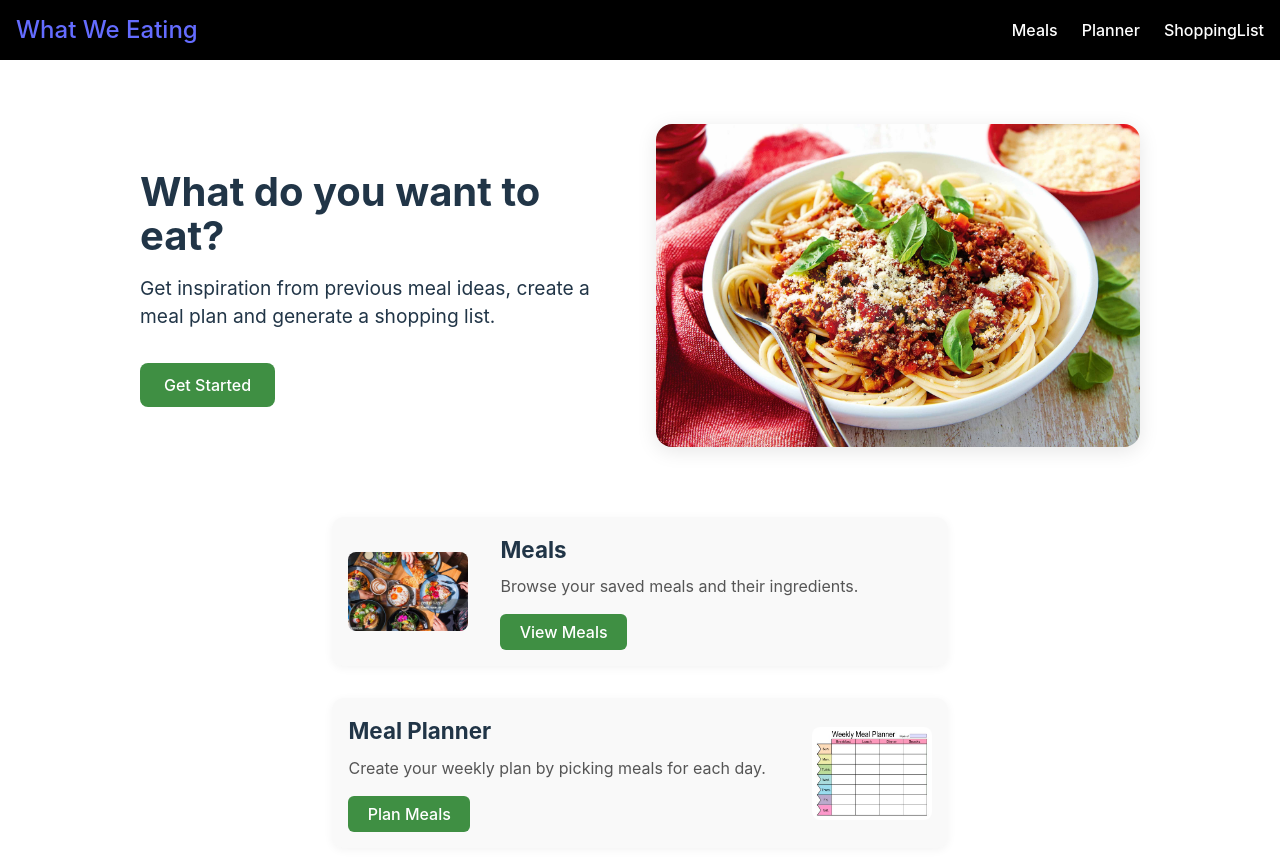
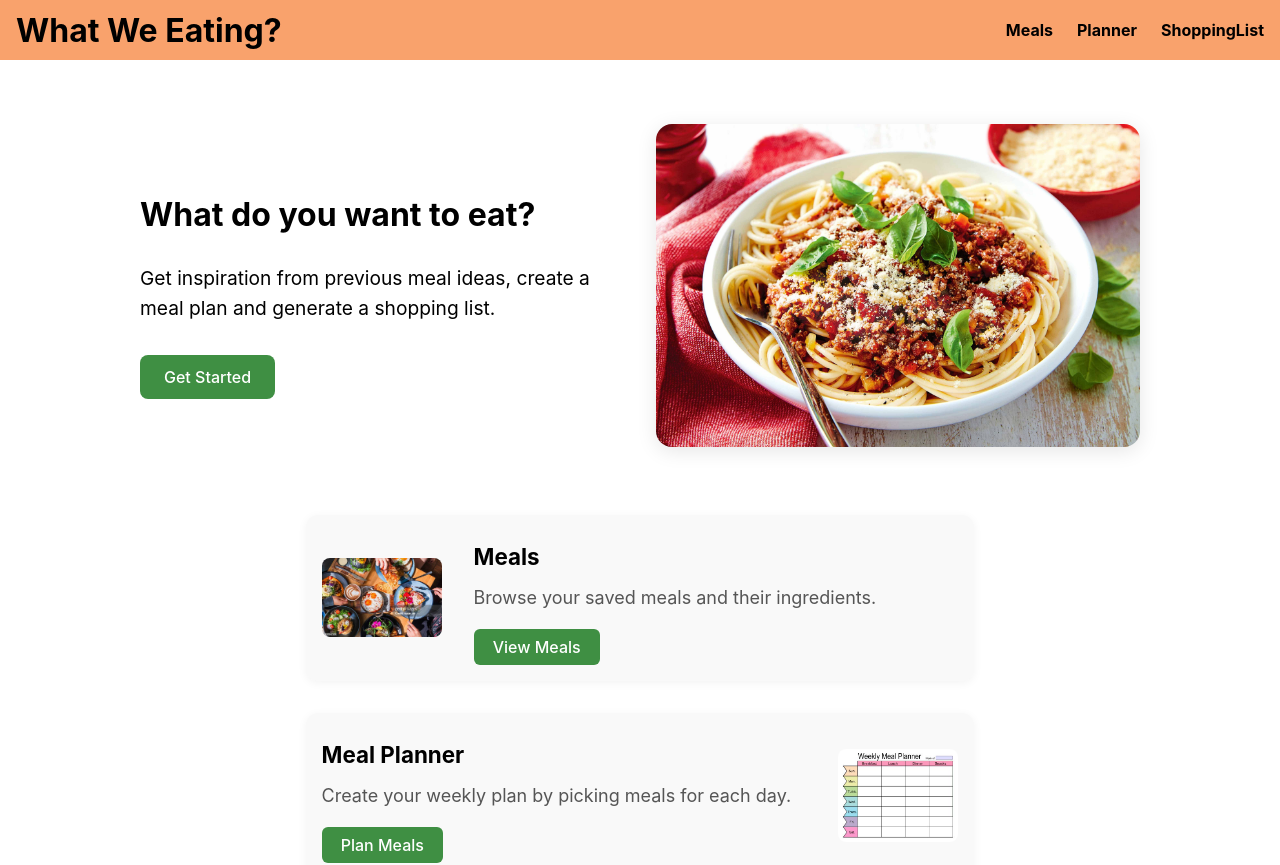
Before and after one commit to EoinCous/shopping-list-generator, a React (Vite) app: page / in a window 1280 px wide. Shown: the top 865 px of the page. Built offline with nearby package versions, Linux system fonts and the light colour scheme.

Commit message:
fix MealDetails routing

```diff
--- a/src/App.jsx
+++ b/src/App.jsx
@@ -15,7 +15,7 @@ function App() {
         <Routes>
           <Route path='/' element={<Home />}/>
           <Route path='/meals' element={<Meals />}/>
-          <Route path='/meals/:id' element={<MealDetails />}/>
+          <Route path='/meal/:id' element={<MealDetails />}/>
           <Route path='/planner' element={<Planner />}/>
           <Route path='/shopping-list' element={<ShoppingList />}/>
         </Routes>
--- a/src/components/MealFilter.jsx
+++ b/src/components/MealFilter.jsx
@@ -1,4 +1,3 @@
-import { useState } from "react";
 import "../css/MealFilter.css";
 
 const mealTypes = ["All", "Breakfast", "Lunch", "Dinner"];
--- a/src/components/NavBar.jsx
+++ b/src/components/NavBar.jsx
@@ -9,7 +9,7 @@ function NavBar() {
   return (
     <nav className="navbar">
         <div className="logo">
-            <Link to="/" onClick={() => setMenuOpen(false)}>What We Eating</Link>
+            <Link to="/" onClick={() => setMenuOpen(false)}>What We Eating?</Link>
         </div>
 
       <button className="burger" onClick={toggleMenu}>
--- a/src/css/FeatureCard.css
+++ b/src/css/FeatureCard.css
@@ -34,8 +34,6 @@
 }
 
 .feature-content button {
-  background-color: #3f8f43;
-  color: white;
   padding: 0.5rem 1.2rem;
   border: none;
   border-radius: 6px;
--- a/src/css/Home.css
+++ b/src/css/Home.css
@@ -19,7 +19,7 @@
 }
 
 .hero-text h1 {
-  font-size: 2.5rem;
+  font-size: 2rem;
   margin-bottom: 1rem;
 }
 
@@ -31,8 +31,6 @@
 .hero-text button {
   padding: 0.75rem 1.5rem;
   font-size: 1rem;
-  background-color: #3f8f43;
-  color: #fff;
   border: none;
   border-radius: 8px;
   cursor: pointer;
--- a/src/css/MealFilter.css
+++ b/src/css/MealFilter.css
@@ -8,7 +8,7 @@
 .meal-filter button {
   padding: 0.6rem 1.2rem;
   border: none;
-  background-color: #eee;
+  background-color: #9e9e9e;
   border-radius: 20px;
   cursor: pointer;
   transition: background-color 0.3s ease;
--- a/src/css/NavBar.css
+++ b/src/css/NavBar.css
@@ -8,13 +8,15 @@
   justify-content: space-between;
   align-items: center;
   padding: 0 1rem;
-  background-color: #000000;
+  background-color: var(--colouraccent2);
   z-index: 1100;
 }
 
-.logo {
-  font-size: 1.5rem;
-  color: white;
+.navbar .logo a {
+  font-size: 2rem;
+  font-weight: bold;
+  color: var(--coloursecondary);
+  text-decoration: none;
 }
 
 .nav-links {
@@ -24,13 +26,13 @@
 }
 
 .nav-links li a {
-  color: white;
+  color: var(--coloursecondary);
   text-decoration: none;
-  font-weight: 500;
+  font-weight: bold;
 }
 
 .nav-links li a:hover {
-  color: #0077cc;
+  color: var(--colourprimary);
 }
 
 /* Hide burger on desktop */
@@ -49,12 +51,16 @@
     display: block; /* Show burger */
   }
 
+  .burger:hover {
+  background-color: var(--colouraccent2);
+}
+
   .nav-links {
     position: absolute;
     top: 60px;
     left: 0;
     width: 100%;
-    background: #000000;
+    background: var(--colouraccent2);
     flex-direction: column;
     align-items: center;
     padding-top: 2rem;
--- a/src/css/index.css
+++ b/src/css/index.css
@@ -1,16 +1,24 @@
 :root {
-  font-family: Inter, system-ui, Avenir, Helvetica, Arial, sans-serif;
-  line-height: 1.5;
-  font-weight: 400;
-
-  color-scheme: light dark;
-  color: rgba(255, 255, 255, 0.87);
-  background-color: #242424;
-
   font-synthesis: none;
   text-rendering: optimizeLegibility;
   -webkit-font-smoothing: antialiased;
   -moz-osx-font-smoothing: grayscale;
+
+  --colourprimary: white;
+  --coloursecondary: black;
+  --colouraccent1: #3f8f43;
+  --colouraccent2: #f9a26c;
+  --ff: Inter, sans-serif;
+  --h1: bold 54px/64px var(--ff);
+  --h2: bold 36px/36px var(--ff);
+  --h3: bold 24px/30px var(--ff);
+  --links: bold 18px/18px var(--ff);
+  --p: 18px/30px var(--ff);
+
+  color-scheme: light dark;
+  color: var(--coloursecondary);
+  background-color: var(--colourprimary);
+  font-family: var(--ff);
 }
 
 * {
@@ -38,18 +46,24 @@ body {
   flex-direction: column;
 }
 
-a {
-  font-weight: 500;
-  color: #646cff;
-  text-decoration: inherit;
-}
-a:hover {
-  color: #535bf2;
+h1 {
+  font: var(--h1);
+  margin-top: 8px;
 }
 
-h1 {
-  font-size: 3.2em;
-  line-height: 1.1;
+h2 {
+  font: var(--h2);
+  margin-top: 8px;
+}
+
+h3 {
+  font: var(--h3);
+  margin-top: 8px;
+}
+
+p {
+  font: var(--p);
+  margin-top: 8px;
 }
 
 button {
@@ -58,28 +72,18 @@ button {
   padding: 0.6em 1.2em;
   font-size: 1em;
   font-weight: 500;
-  font-family: inherit;
-  background-color: #1a1a1a;
+  font-family: var(--ff);
+  background-color: var(--colouraccent1);
+  color: var(--colourprimary);
   cursor: pointer;
-  transition: border-color 0.25s;
+  transition: background-color 0.3s ease;
 }
+
 button:hover {
-  border-color: #646cff;
+  background-color: #347537;
 }
+
 button:focus,
 button:focus-visible {
   outline: 4px auto -webkit-focus-ring-color;
 }
-
-@media (prefers-color-scheme: light) {
-  :root {
-    color: #213547;
-    background-color: #ffffff;
-  }
-  a:hover {
-    color: #747bff;
-  }
-  button {
-    background-color: #f9f9f9;
-  }
-}
--- a/src/data/meals.json
+++ b/src/data/meals.json
@@ -1,41 +1,41 @@
 [
   {
-    "id": "1",
+    "id": 1,
     "name": "Spaghetti Bolognese",
     "image": "/images/spaghetti-bolognese.jpeg",
     "ingredients": ["spaghetti", "minced beef", "onion", "garlic", "tomato sauce", "olive oil", "basil"],
     "type": "Dinner"
   },
   {
-    "id": "2",
+    "id": 2,
     "name": "Chicken Caesar Salad",
     "image": "/images/chicken-caesar-salad.jpg",
     "ingredients": ["chicken breast", "romaine lettuce", "croutons", "parmesan", "caesar dressing"],
     "type": "Dinner"
   },
   {
-    "id": "3",
+    "id": 3,
     "name": "Omelette",
     "image": "/images/omelette.jpg",
     "ingredients": ["eggs", "milk", "cheddar cheese", "spinach", "salt", "pepper"],
     "type": "Breakfast"
   },
   {
-    "id": "4",
+    "id": 4,
     "name": "Stir-Fried Veggie Noodles",
     "image": "/images/stir-fried-veggie-noodles.jpg",
     "ingredients": ["noodles", "bell pepper", "broccoli", "soy sauce", "garlic", "sesame oil"],
     "type": "Dinner"
   },
   {
-    "id": "5",
+    "id": 5,
     "name": "Grilled Cheese Sandwich",
     "image": "/images/grilled-cheese-sandwich.jpg",
     "ingredients": ["bread", "cheddar cheese", "butter"],
     "type": "Lunch"
   },
   {
-    "id": "6",
+    "id": 6,
     "name": "Chicken Curry",
     "image": "/images/chicken-curry.jpg",
     "ingredients": ["chicken breast", "onion", "garlic", "coconut milk", "curry powder", "rice"],
--- a/src/pages/MealDetails.jsx
+++ b/src/pages/MealDetails.jsx
@@ -1,9 +1,28 @@
+import { useParams } from 'react-router-dom';
+import meals from '../data/meals.json'
+
 function MealDetails(){
+    const { id } = useParams();
+    const meal = meals.find(meal => meal.id === parseInt(id));
+
+    if (!meal) {
+      return <div>Meal not found.</div>;
+    }
+
     return (
-        <div>
-            <h1>Hello</h1>
+      <div className="meal-detail">
+        <img
+          src={meal.image}
+          alt={meal.name}
+          className="meal-detail-image"
+        />
+        <div className="meal-detail-info">
+          <h2>{meal.name}</h2>
+          <p><strong>Type:</strong> {meal.type}</p>
+          <p><strong>Ingredients:</strong> {meal.ingredients}</p>
         </div>
-    )
+      </div>
+    );
 }
 
 export default MealDetails;
```
